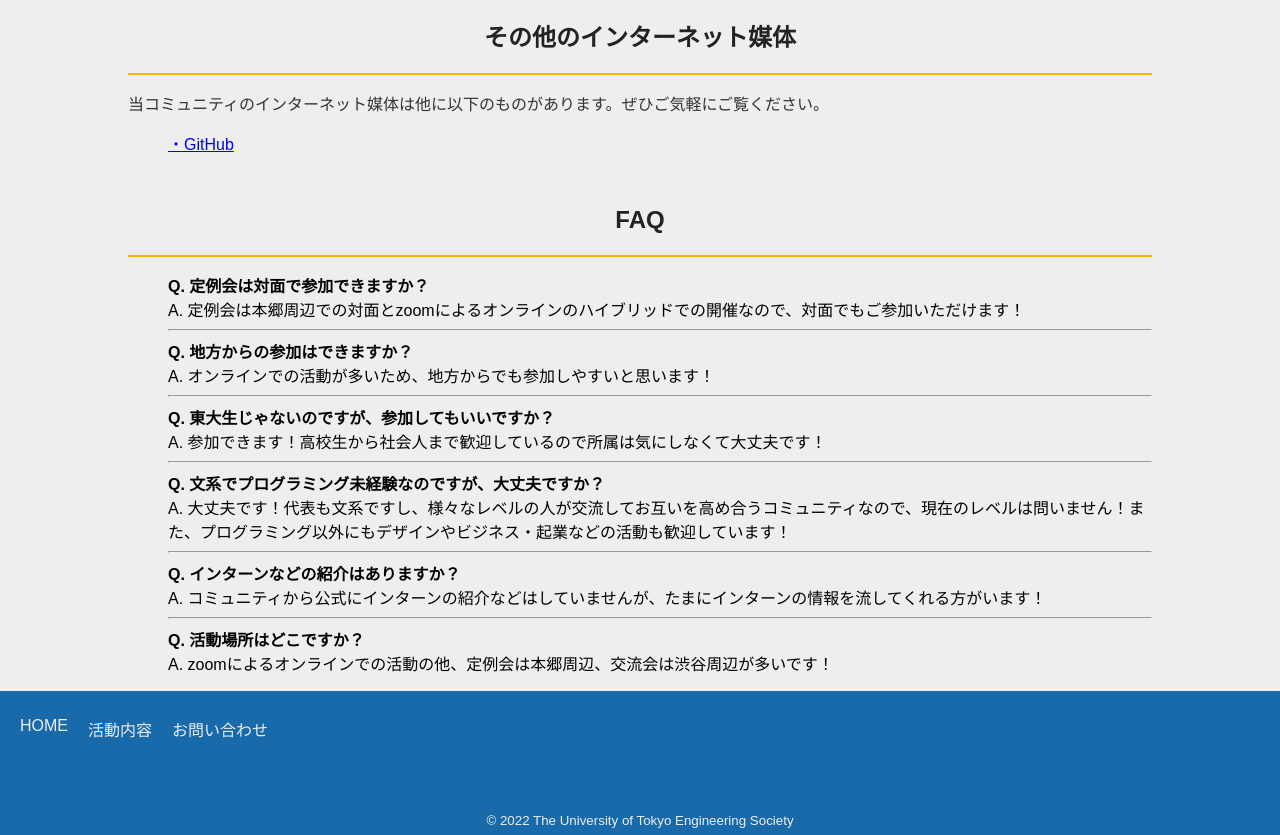
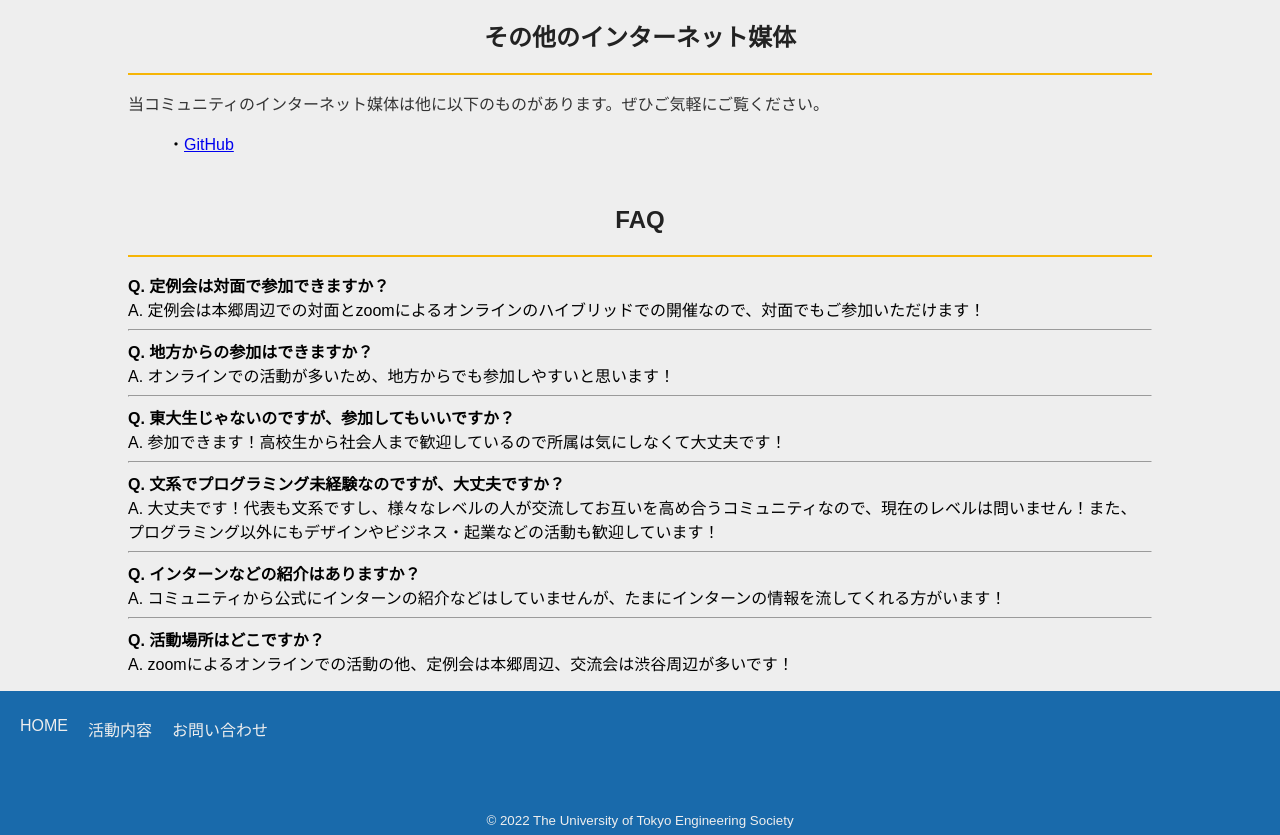
Before and after one commit to ut-engineering-society/official-website, a plain HTML site: page docs/contact/index.html in a window 1280 px wide. Shown: the part 1089-1924 px from the top of the page. Drawn offline with Linux system fonts and the light colour scheme.

Commit message:
細かい修正点を直し、公開準備完了

```diff
--- a/docs/contact/index.html
+++ b/docs/contact/index.html
@@ -79,7 +79,7 @@
       <h2>その他のインターネット媒体</h2>
       <p>当コミュニティのインターネット媒体は他に以下のものがあります。ぜひご気軽にご覧ください。<br></p>
       <ul>
-        <li><a href="https://github.com/ut-engineering-society/">・GitHub</a></li>
+        <li>・<a href="https://github.com/ut-engineering-society/">GitHub</a></li>
         <!-- <li><a href="https://">note</a></li> -->
         <!-- <li><a href="https://">ガクサー</a></li> -->
       </ul>
@@ -95,7 +95,7 @@
 
     <div class="explain_block">
       <h2>FAQ</h2>
-      <ul>
+      <ul id="faq_ul">
         <li><b>Q. 定例会は対面で参加できますか？</b><br>
         A. 定例会は本郷周辺での対面とzoomによるオンラインのハイブリッドでの開催なので、対面でもご参加いただけます！</li>
         <hr>
--- a/docs/css/contact.css
+++ b/docs/css/contact.css
@@ -128,7 +128,9 @@ h2 {
   text-align:center!important;
 }
 
-
+#faq_ul {
+  padding: 0;
+}
 
 #googleform {
   margin-bottom: 50px;
```
Also changed, not shown: docs/activity/index.html (+1 -0 lines). Lines whose indentation alone changed are shown as unchanged.
